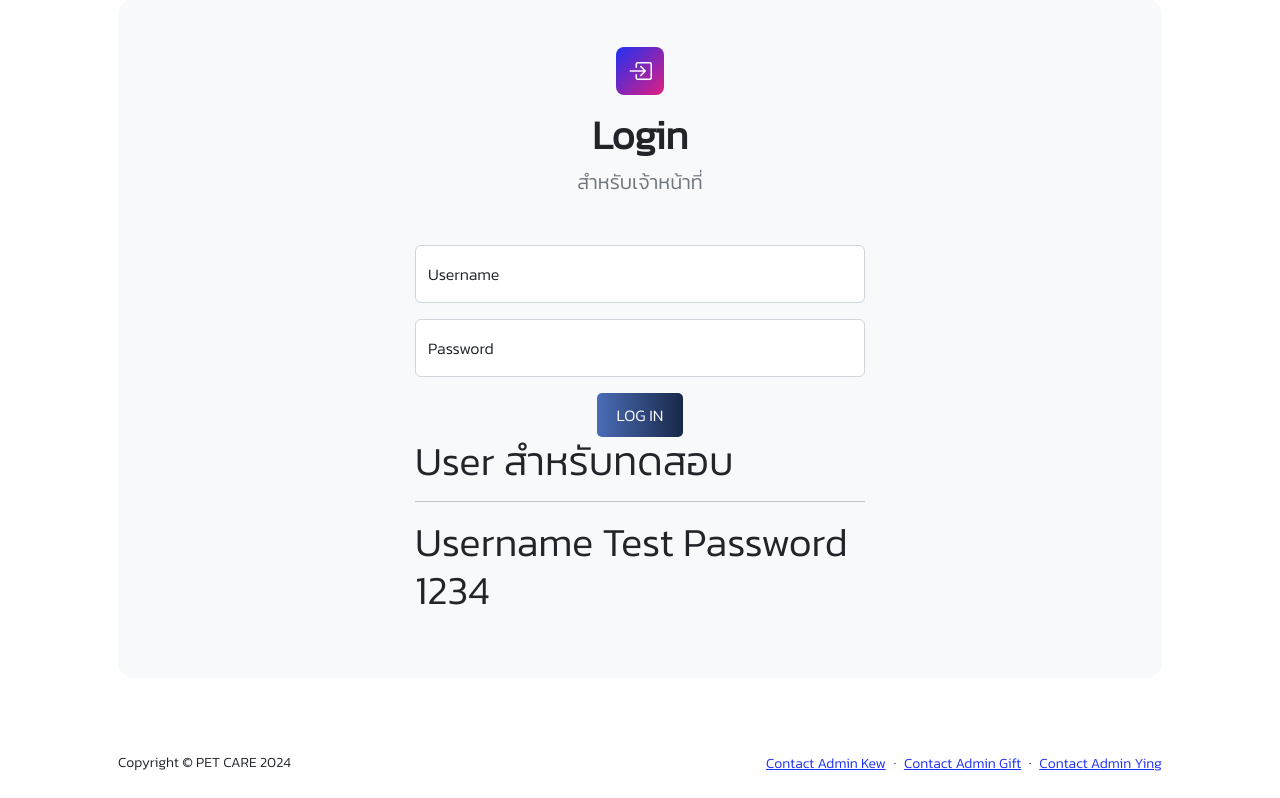
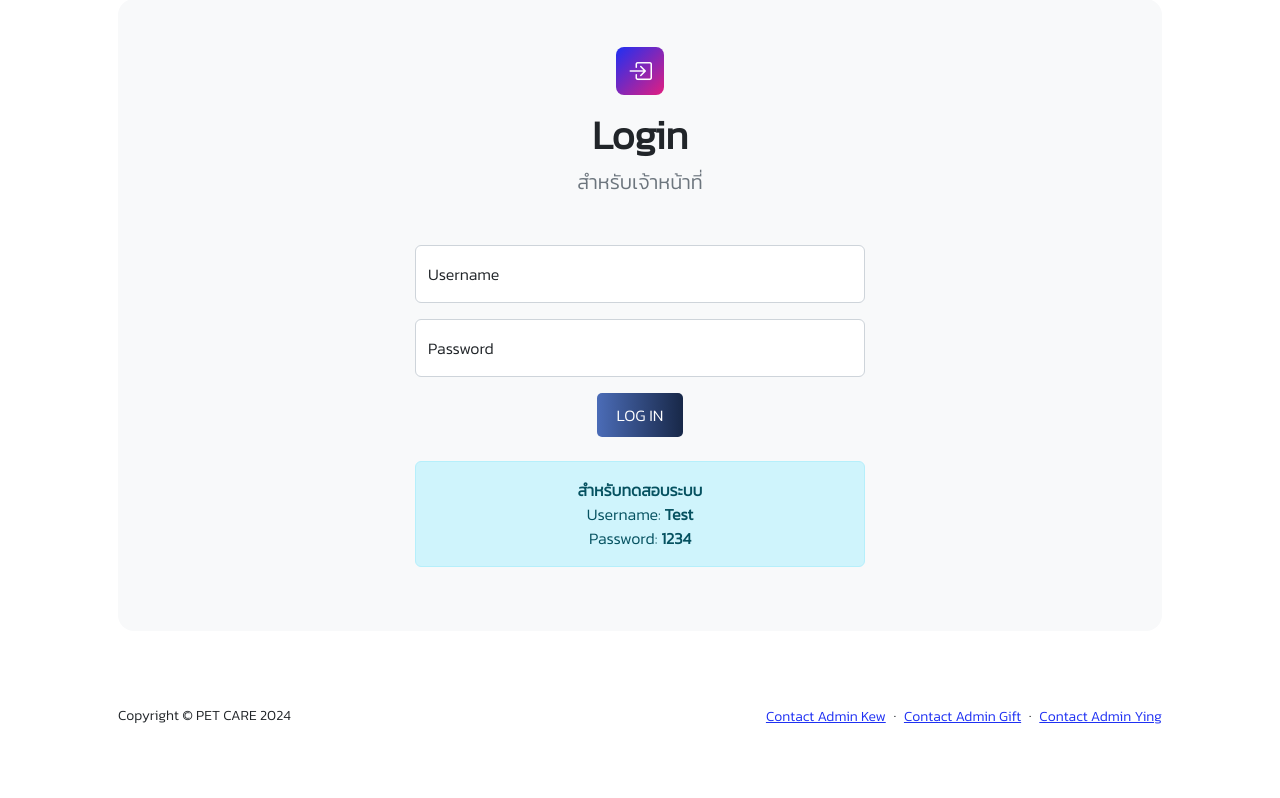
Before and after one commit to patihan23/Project_pet, a PHP site: page /login_official in a window 1280 px wide. Shown: the part 121-919 px from the top of the page. After the commit the page ends 845 px from the top, so only its background shows below. Run offline with PHP 8.4, Linux system fonts and the light colour scheme; data that the repository does not hold is empty; some libraries are stand-ins or nearby versions.

Commit message:
Update login_official.php

```diff
--- a/login_official.php
+++ b/login_official.php
@@ -58,9 +58,11 @@ include('config.php');
                         <!-- Submit Button-->
                         <div class="form-group">
                         <center><input type="submit" name="login_user" id="signin" class="form-submit1" value="Log in" /></center></div>
-                        <h1>
-                            User สำหรับทดสอบ <hr> Username Test Password 1234
-                        </h1>
+                        <div class="alert alert-info mt-4 text-center" role="alert">
+                            <strong>สำหรับทดสอบระบบ</strong><br>
+                            <span>Username: <b>Test</b></span><br>
+                            <span>Password: <b>1234</b></span>
+                        </div>
                     </form>
                 </div>
             </div>
```
